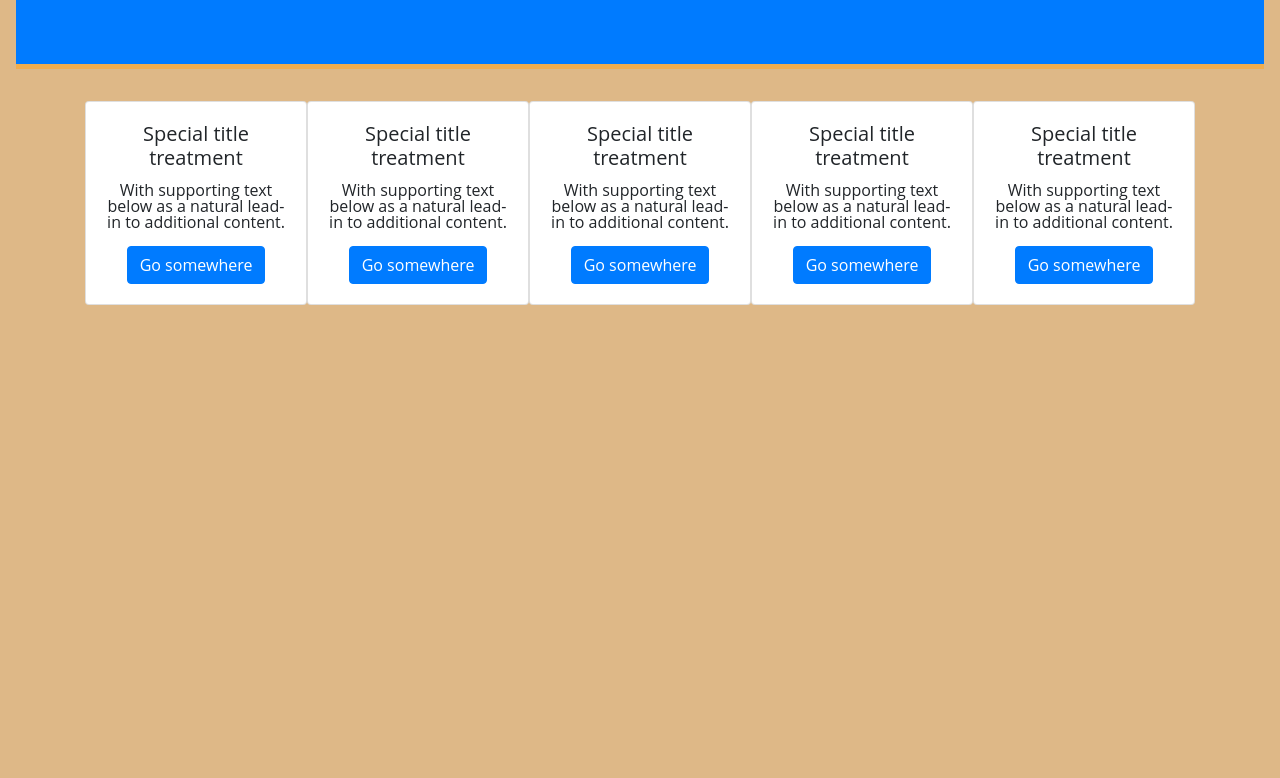
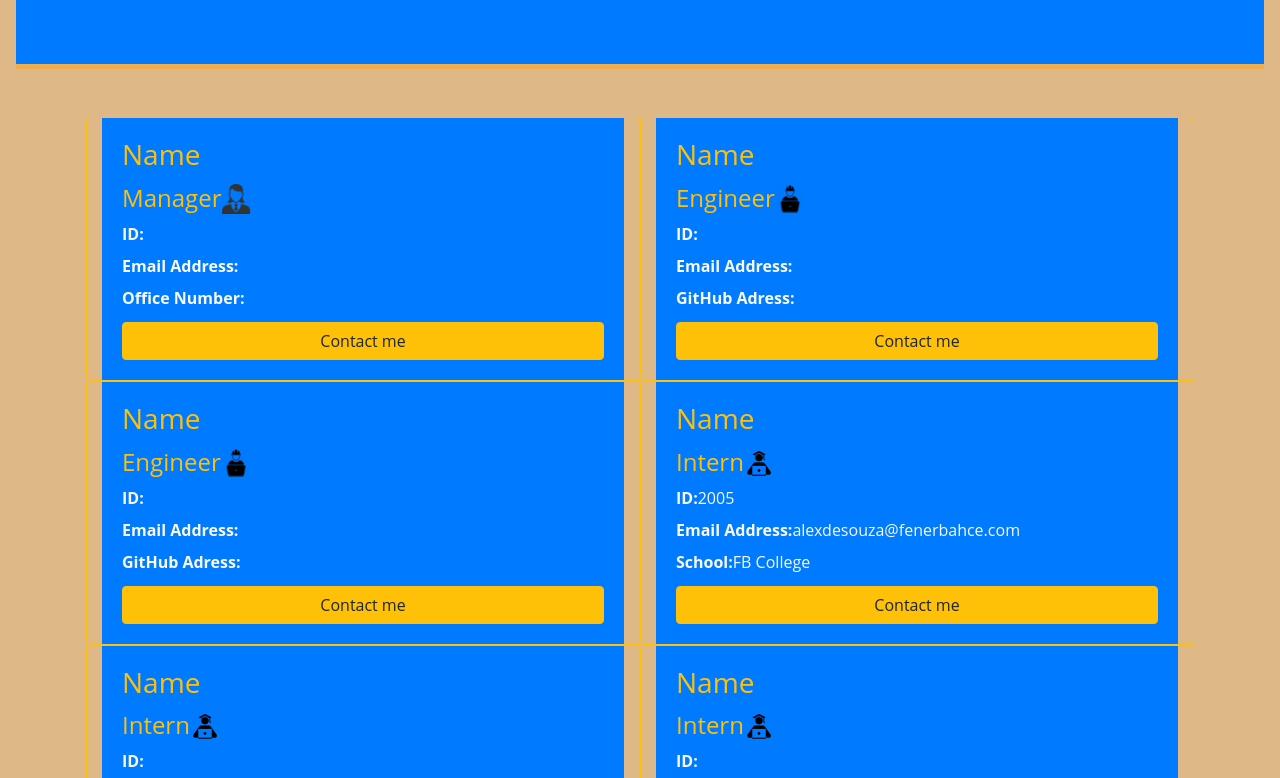
Before and after one commit to MehmetMusabeyoglu/Team-Profile-Generator, a website: page dist/index.html in a window 1280 px wide. Shown: the part 174-952 px from the top of the page. Before the commit the page ends 800 px from the top, so only its background shows below. Drawn offline with nearby package versions, Linux system fonts and the light colour scheme.

Commit message:
Added icons and completed html, css parts.

```diff
--- a/dist/index.html
+++ b/dist/index.html
@@ -17,42 +17,74 @@
         <h1 class="display-3 text-warning">Our Team Members</h1>
     </header>
 
-    <div class="container d-flex flex-row">
-    <div class="card text-center" style="width: 18rem;">
-        <div class="card-body">
-          <h5 class="card-title">Special title treatment</h5>
-          <p class="card-text">With supporting text below as a natural lead-in to additional content.</p>
-          <a href="#" class="btn btn-primary">Go somewhere</a>
+    <div class="container d-flex flex-wrap rounded-lg p-3">
+        <div class="card text-center border-warning col-4 col-md-6" style="width: 18rem;background-color: burlywood;">
+            <div class="card-body bg-primary text-light">
+                <h3 class="card-title text-warning d-flex flex-start">Name</h3>
+                <h4 class="card-title text-warning d-flex flex-start">Manager <img src="../images/Manager.jpg" width="30" height="30"
+                        alt="Manager icon"></h4>
+                <p class="card-text d-flex flex-row"><b>ID:</b> </p>
+                <p class="card-text d-flex flex-row"><b>Email Address:</b> </p>
+                <p class="card-text d-flex flex-row"><b>Office Number:</b> </p>
+                <a href="mailto: mehmetmusabeyoglu@gmail.com" class="btn btn-warning d-flex justify-content-center">Contact me</a>
+            </div>
         </div>
-      </div>
-      <div class="card text-center" style="width: 18rem;">
-        <div class="card-body">
-          <h5 class="card-title">Special title treatment</h5>
-          <p class="card-text">With supporting text below as a natural lead-in to additional content.</p>
-          <a href="#" class="btn btn-primary">Go somewhere</a>
+        <div class="card text-center border-warning col-4 col-md-6" style="width: 18rem;background-color: burlywood;">
+            <div class="card-body bg-primary text-light">
+                <h3 class="card-title text-warning d-flex flex-start">Name</h3>
+                <h4 class="card-title text-warning d-flex flex-start">Engineer <img src="../images/Engineer.jpg" width="30" height="30"
+                        alt="Engineer icon"></h4>
+                <p class="card-text d-flex flex-row"><b>ID:</b> </p>
+                <p class="card-text d-flex flex-row"><b>Email Address:</b> </p>
+                <p class="card-text d-flex flex-row"><b>GitHub Adress:</b> </p>
+                <a href="mailto: mehmetmusabeyoglu@gmail.com" class="btn btn-warning d-flex justify-content-center">Contact me</a>
+            </div>
         </div>
-      </div>
-      <div class="card text-center" style="width: 18rem;">
-        <div class="card-body">
-          <h5 class="card-title">Special title treatment</h5>
-          <p class="card-text">With supporting text below as a natural lead-in to additional content.</p>
-          <a href="#" class="btn btn-primary">Go somewhere</a>
+        <div class="card text-center border-warning col-4 col-md-6" style="width: 18rem;background-color: burlywood;">
+            <div class="card-body bg-primary text-light">
+                <h3 class="card-title text-warning d-flex flex-start">Name</h3>
+                <h4 class="card-title text-warning d-flex flex-start">Engineer <img src="../images/Engineer.jpg" width="30" height="30"
+                        alt="Engineer icon"></h4>
+                <p class="card-text d-flex flex-row"><b>ID:</b> </p>
+                <p class="card-text d-flex flex-row"><b>Email Address:</b> </p>
+                <p class="card-text d-flex flex-row"><b>GitHub Adress:</b> </p>
+                <a href="mailto: mehmetmusabeyoglu@gmail.com" class="btn btn-warning d-flex justify-content-center">Contact me</a>
+            </div>
         </div>
-      </div>
-      <div class="card text-center" style="width: 18rem;">
-        <div class="card-body">
-          <h5 class="card-title">Special title treatment</h5>
-          <p class="card-text">With supporting text below as a natural lead-in to additional content.</p>
-          <a href="#" class="btn btn-primary">Go somewhere</a>
+        <div class="card text-center border-warning col-4 col-md-6" style="width: 18rem;background-color: burlywood;">
+            <div class="card-body bg-primary text-light">
+                <h3 class="card-title text-warning d-flex flex-start">Name</h3>
+                <h4 class="card-title text-warning d-flex flex-start">Intern <img src="../images/Intern.jpg" width="30" height="30"
+                        alt="Intern icon"></h4>
+                <p class="card-text d-flex flex-row"><b>ID:</b> 2005 </p>
+                <p class="card-text d-flex flex-row"><b>Email Address: </b> alexdesouza@fenerbahce.com</p>
+                <p class="card-text d-flex flex-row"><b>School:</b> FB College</p>
+                <a href="mailto: mehmetmusabeyoglu@gmail.com" class="btn btn-warning d-flex justify-content-center">Contact me</a>
+            </div>
         </div>
-      </div>
-      <div class="card text-center" style="width: 18rem;">
-        <div class="card-body">
-          <h5 class="card-title">Special title treatment</h5>
-          <p class="card-text">With supporting text below as a natural lead-in to additional content.</p>
-          <a href="#" class="btn btn-primary">Go somewhere</a>
+        <div class="card text-center border-warning col-4 col-md-6" style="width: 18rem;background-color: burlywood;">
+            <div class="card-body bg-primary text-light">
+                <h3 class="card-title text-warning d-flex flex-start">Name</h3>
+                <h4 class="card-title text-warning d-flex flex-start">Intern <img src="../images/Intern.jpg" width="30" height="30"
+                        alt="Intern icon"></h4>
+                <p class="card-text d-flex flex-row"><b>ID:</b> </p>
+                <p class="card-text d-flex flex-row"><b>Email Address:</b>  </p>
+                <p class="card-text d-flex flex-row"><b>School:</b> </p>
+                <a href="mailto: mehmetmusabeyoglu@gmail.com" class="btn btn-warning d-flex justify-content-center">Contact me</a>
+            </div>
         </div>
-      </div>
+        <div class="card text-center border-warning col-4 col-md-6" style="width: 18rem;background-color: burlywood;">
+            <div class="card-body bg-primary text-light">
+                <h3 class="card-title text-warning d-flex flex-start">Name</h3>
+                <h4 class="card-title text-warning d-flex flex-start">Intern <img src="../images/Intern.jpg" width="30" height="30"
+                        alt="Intern icon"></h4>
+                <p class="card-text d-flex flex-row"><b>ID:</b> </p>
+                <p class="card-text d-flex flex-row"><b>Email Address:</b>  </p>
+                <p class="card-text d-flex flex-row"><b>School:</b> </p>
+                <a href="mailto: mehmetmusabeyoglu@gmail.com" class="btn btn-warning d-flex justify-content-center">Contact me</a>
+            </div>
+        </div>
+
 
 </body>
 
```
Also changed, not shown: images/Engineer.jpg (added), images/Intern.jpg (added), images/Manager.jpg (added).
